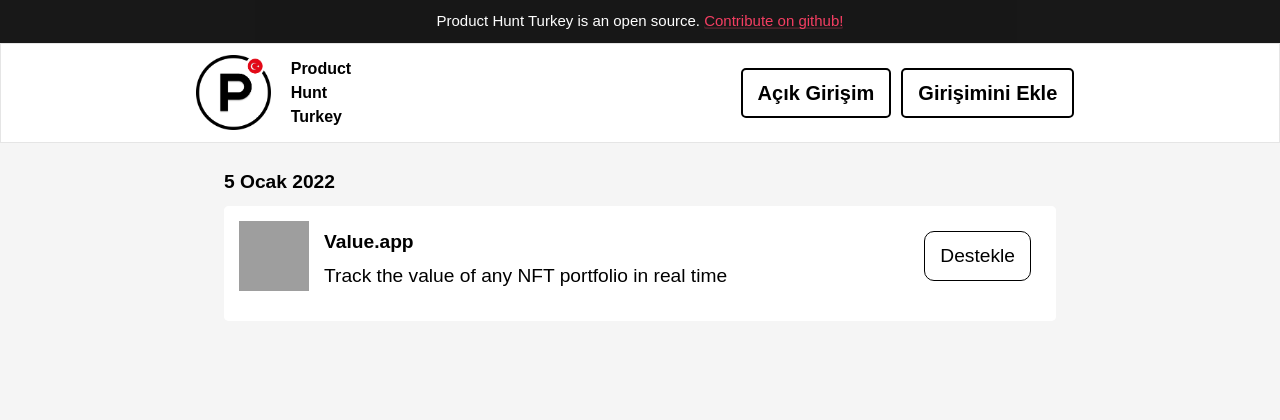
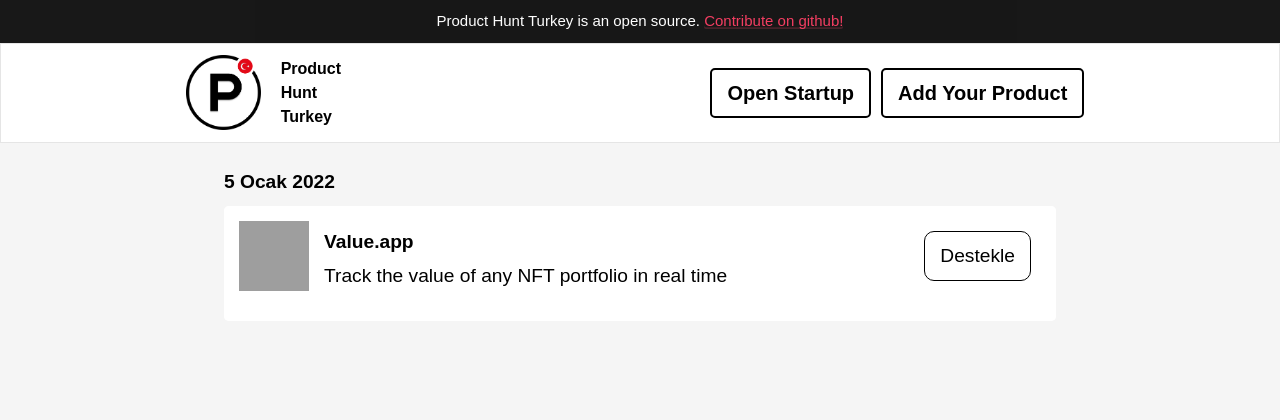
Before and after one commit to mrabdullahsahin/producthuntturkey.com, a Django app: page / in a window 1280 px wide. Shown: the top 420 px of the page. Run offline with Django 4.2, Linux system fonts and the light colour scheme; grey boxes are pictures that could not be loaded.

Commit message:
change navbar language

```diff
--- a/producthuntturkey/templates/partials/_navbar.html
+++ b/producthuntturkey/templates/partials/_navbar.html
@@ -13,10 +13,10 @@
 
     <nav class="menu-items">
         <a class="menu-item" href="#">
-            <button class="menu-button">Açık Girişim</button>
+            <button class="menu-button">Open Startup</button>
         </a>
         <a class="MenuItem" href="#">
-            <button class="menu-button">Girişimini Ekle</button>
+            <button class="menu-button">Add Your Product</button>
         </a>
     </nav>
 </header>
```
